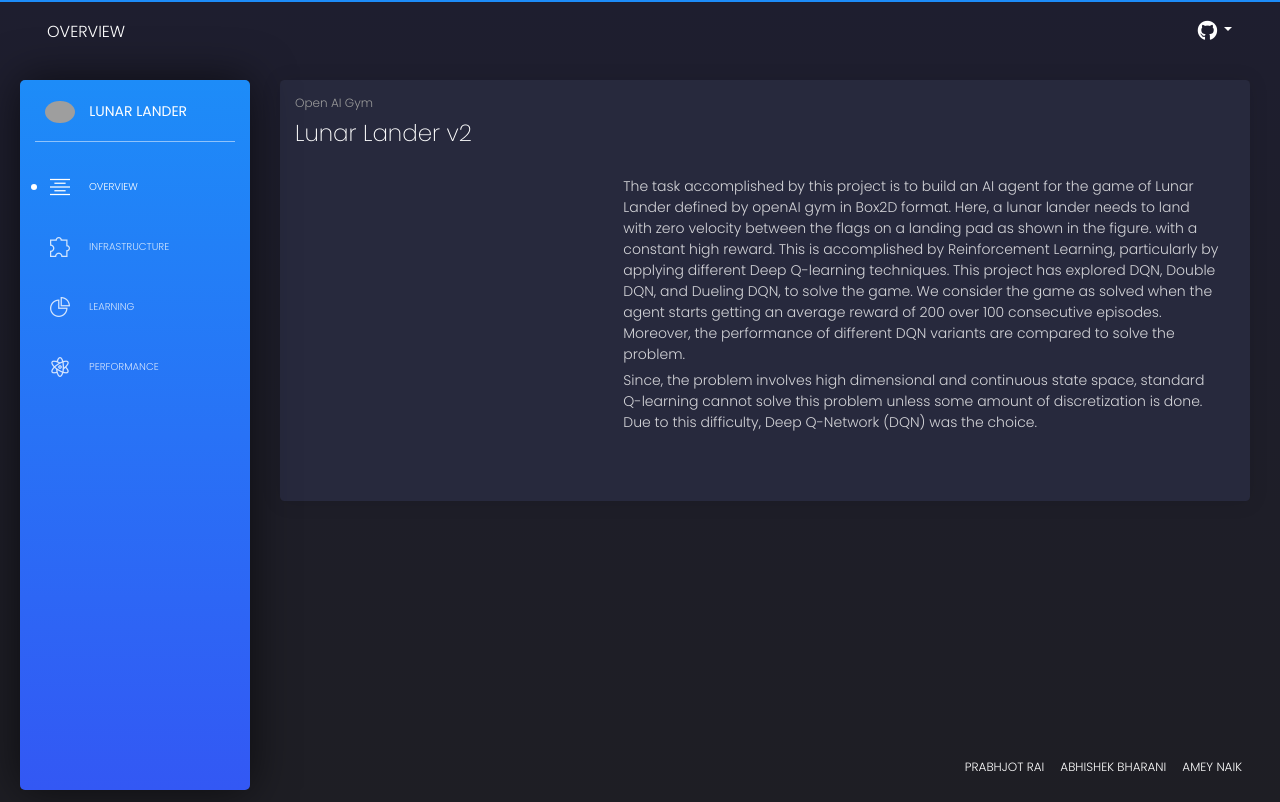
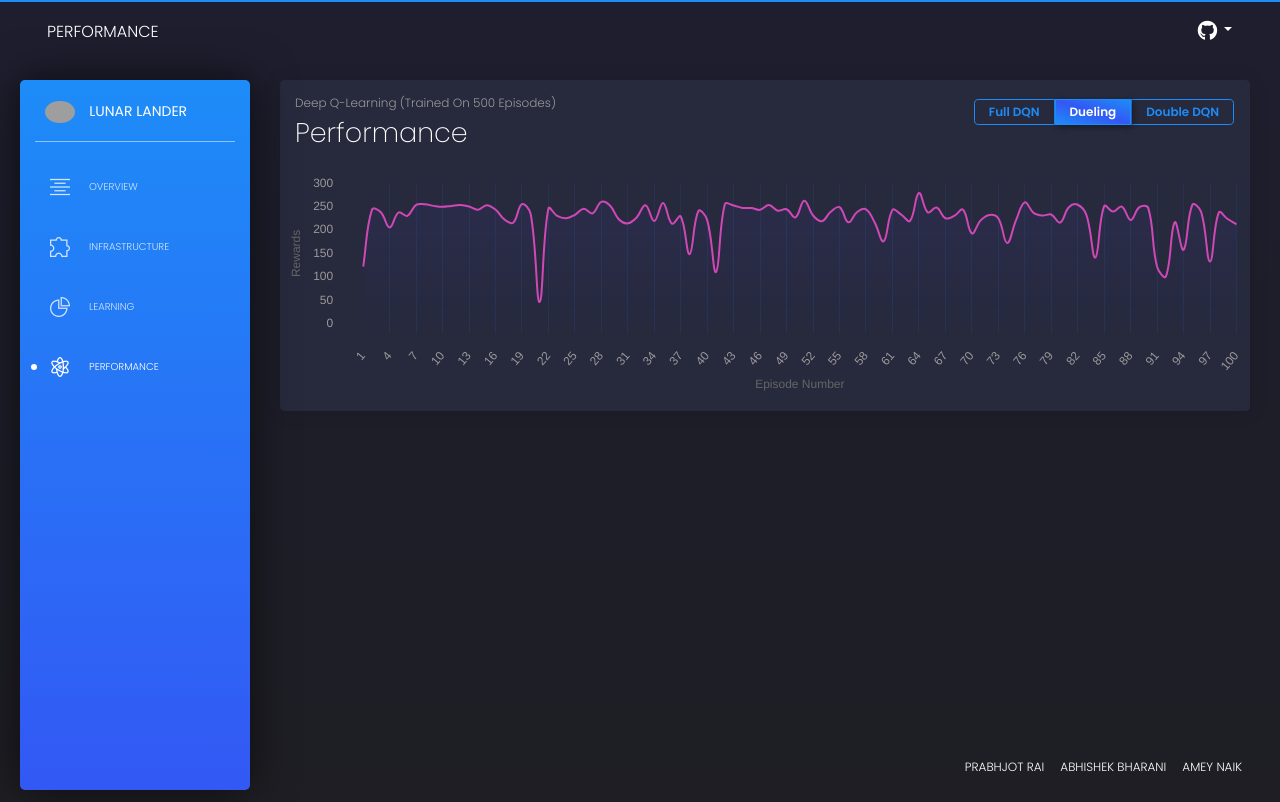
Before and after one commit to psr-ai/lunar-lander, a React (Create React App) app in the folder web/: page /performance in a window 1280 px wide. Before the commit this address led to /lunar-lander/overview. Built offline with nearby package versions, Linux system fonts and the light colour scheme; grey boxes are pictures that could not be loaded.

Commit message:
chore: change urls

```diff
--- a/web/src/index.js
+++ b/web/src/index.js
@@ -15,9 +15,8 @@ const hist = createBrowserHistory();
 ReactDOM.render(
   <Router history={hist}>
     <Switch>
-      <Redirect exact from="/lunar-lander" to="/lunar-lander/overview" />
-      <Route path="/lunar-lander" render={props => <AdminLayout {...props} />} />
-      <Redirect from="/" to="/lunar-lander/overview" />
+      <Redirect exact from="/" to="/overview" />
+      <Route path="/" render={props => <AdminLayout {...props} />} />
     </Switch>
   </Router>,
   document.getElementById("root")
--- a/web/src/layouts/Admin/Admin.jsx
+++ b/web/src/layouts/Admin/Admin.jsx
@@ -61,7 +61,7 @@ class Admin extends React.Component {
   };
   getRoutes = routes => {
     return routes.map((prop, key) => {
-      if (prop.layout === "/lunar-lander") {
+      if (prop.layout === "") {
         return (
           <Route
             path={prop.layout + prop.path}
--- a/web/src/routes.js
+++ b/web/src/routes.js
@@ -13,28 +13,28 @@ var routes = [
     name: "Overview",
     icon: "tim-icons icon-align-center",
     component: Overview,
-    layout: "/lunar-lander"
+    layout: ""
   },
   {
     path: "/infra",
     name: "Infrastructure",
     icon: "tim-icons icon-puzzle-10",
     component: Infrastructure,
-    layout: "/lunar-lander"
+    layout: ""
   },
   {
     path: "/learning",
     name: "Learning",
     icon: "tim-icons icon-chart-pie-36",
     component: Learning,
-    layout: "/lunar-lander"
+    layout: ""
   },
   {
     path: "/performance",
     name: "Performance",
     icon: "tim-icons icon-atom",
     component: Performance,
-    layout: "/lunar-lander"
+    layout: ""
   }
 ];
 export default routes;
```
